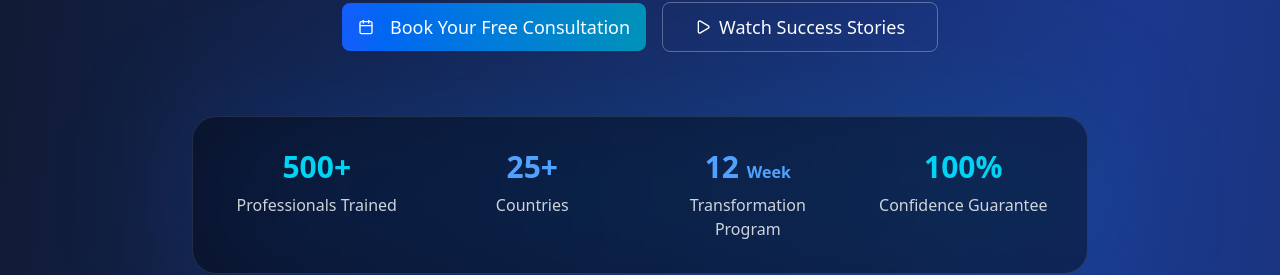
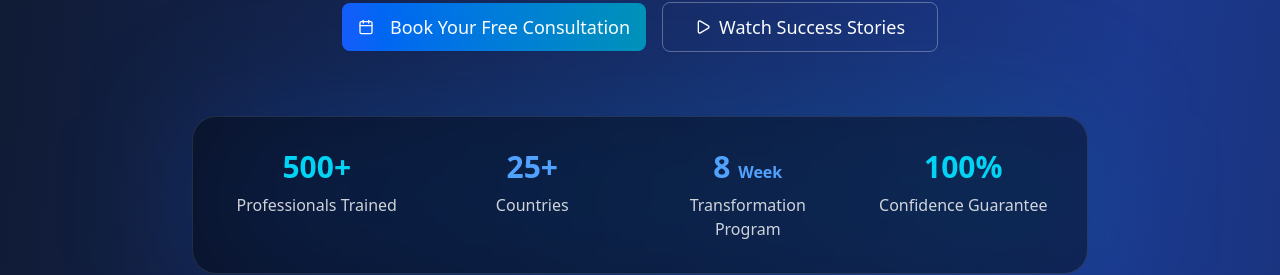
Before and after one commit to rdghostmann/Speak10xbetter, a Next.js app: page / in a window 1280 px wide. Shown: the part 1200-1475 px from the top of the page. Built offline with nearby package versions, Linux system fonts and the light colour scheme.

Commit message:
first commit on Added update II

```diff
--- a/components/Hero/Hero.jsx
+++ b/components/Hero/Hero.jsx
@@ -148,7 +148,7 @@ export default function Hero() {
                   <div className="text-white/80">Countries</div>
                 </div>
                 <div>
-                  <div className="text-3xl font-bold text-blue-400 mb-2">12 <span className="text-sm md:text-base">Week</span></div>
+                  <div className="text-3xl font-bold text-blue-400 mb-2">8 <span className="text-sm md:text-base">Week</span></div>
                   <div className="text-white/80">Transformation Program</div>
                 </div>
                 <div>
--- a/components/Stats/Stats.jsx
+++ b/components/Stats/Stats.jsx
@@ -13,7 +13,7 @@ export default function Stats() {
     { icon: Users, number: "500+", label: "Professionals Trained", color: "from-blue-400 to-cyan-400" },
     { icon: Award, number: "100%", label: "Success Rate", color: "from-cyan-400 to-blue-400" },
     { icon: TrendingUp, number: "95%", label: "Confidence Increase", color: "from-blue-500 to-cyan-500" },
-    { icon: Clock, number: "12", label: "Week Program", color: "from-cyan-500 to-blue-500" },
+    { icon: Clock, number: "8", label: "Week Program", color: "from-cyan-500 to-blue-500" },
   ]
 
   return (
```
